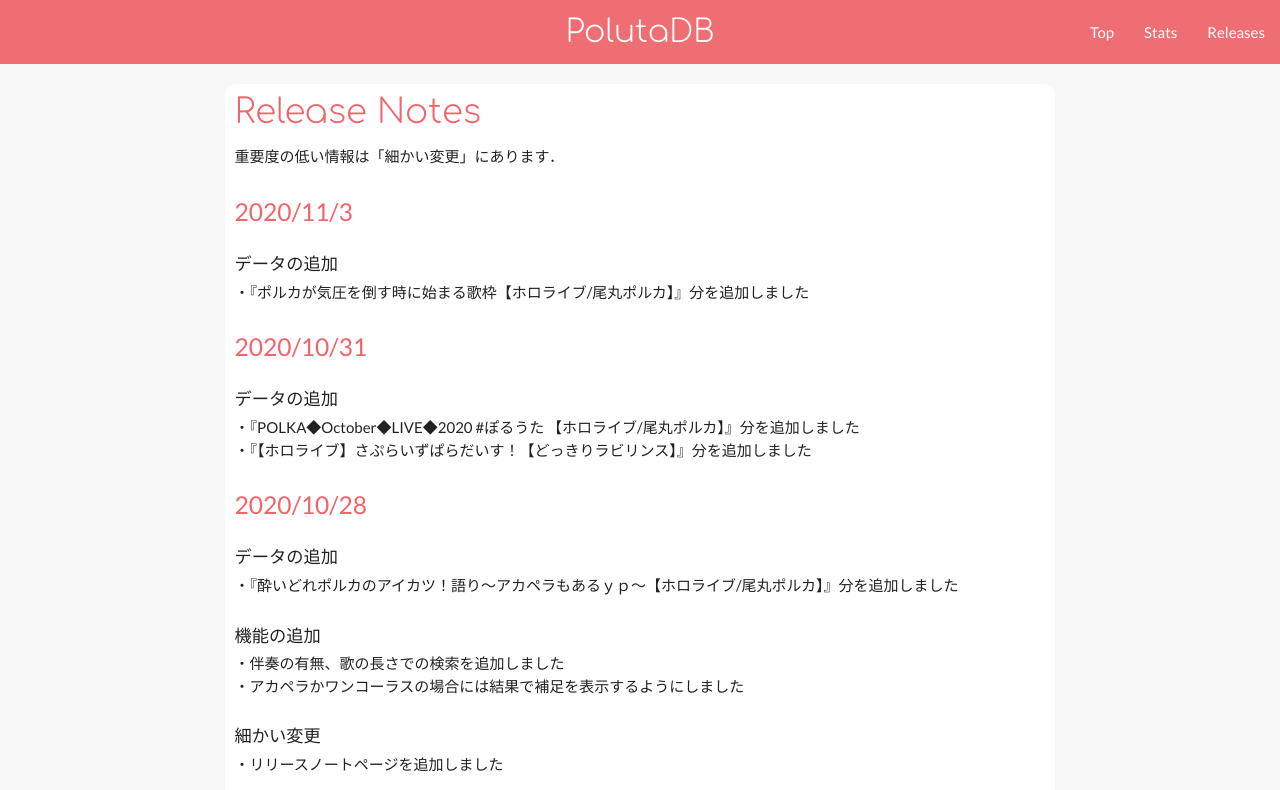
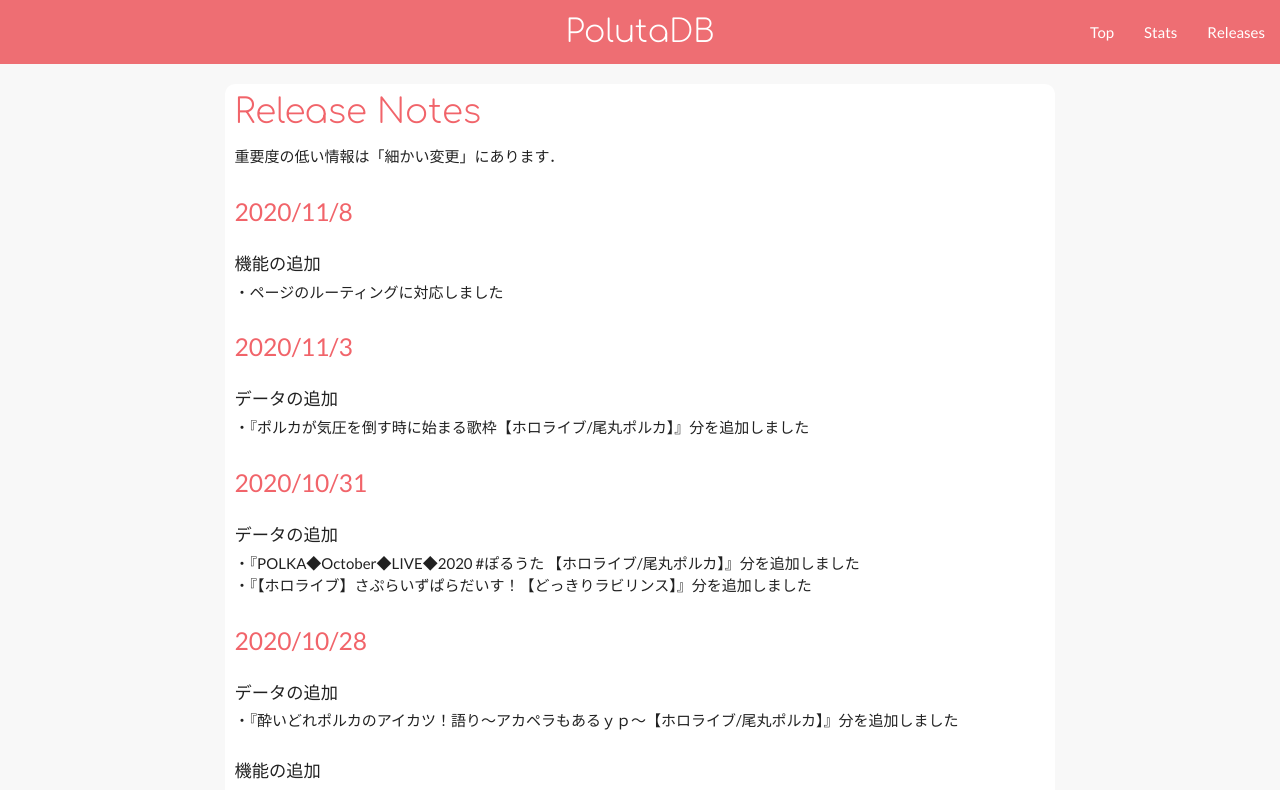
Before and after one commit to YunosukeY/polutadb, a React (Create React App) app: page /releases in a window 1280 px wide. Shown: the top 790 px of the page. Built offline with nearby package versions, Linux system fonts and the light colour scheme.

Commit message:
add release note

```diff
--- a/src/releases.tsx
+++ b/src/releases.tsx
@@ -5,6 +5,10 @@ export function Releases() {
     <div className='pane'>
       <h4>Release Notes</h4>
       重要度の低い情報は「細かい変更」にあります．<br />
+
+      <h5 className='release-date'>2020/11/8</h5>
+      <h6 className='release-content'>機能の追加</h6>
+      ・ページのルーティングに対応しました<br />
 
       <h5 className='release-date'>2020/11/3</h5>
       <h6 className='release-content'>データの追加</h6>
```
